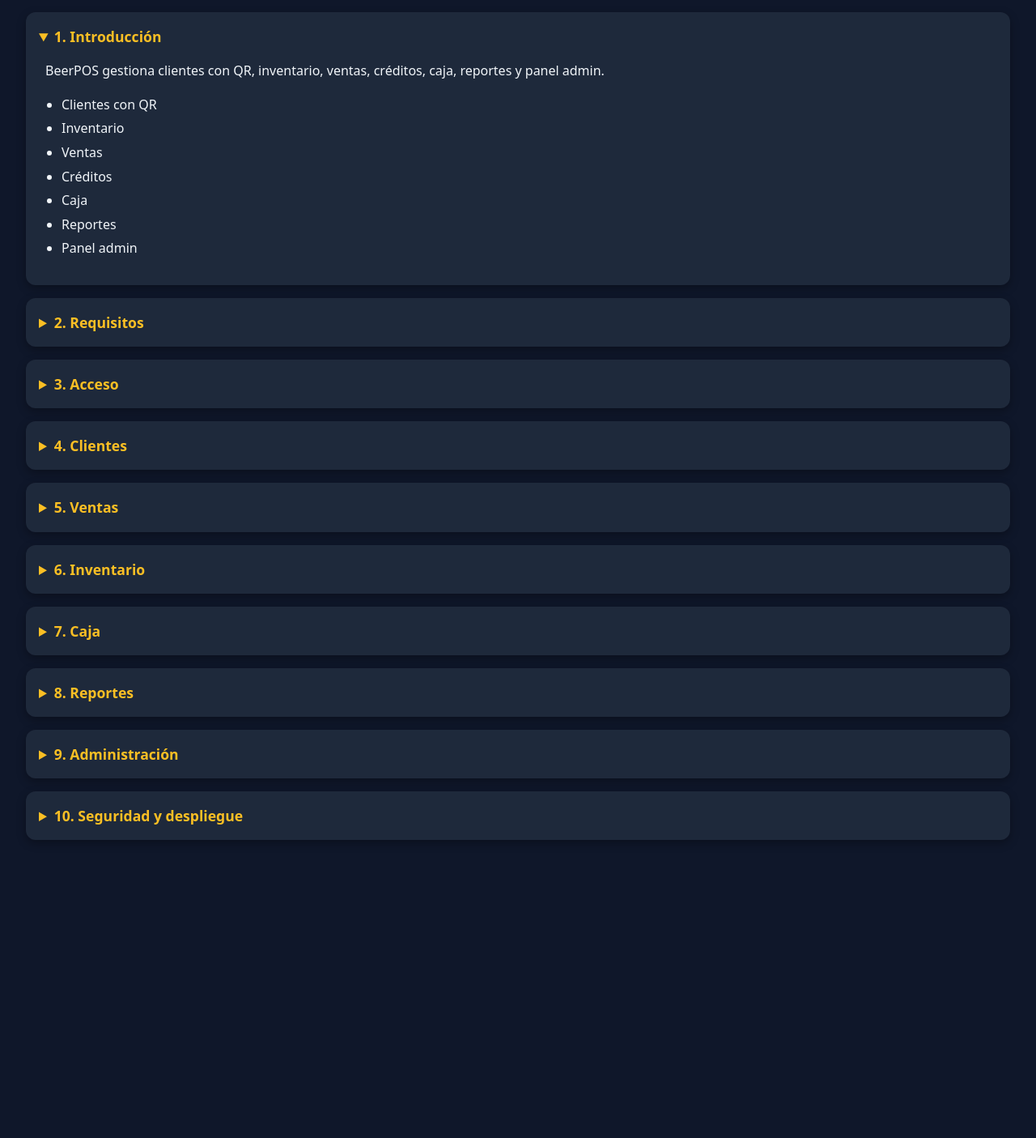
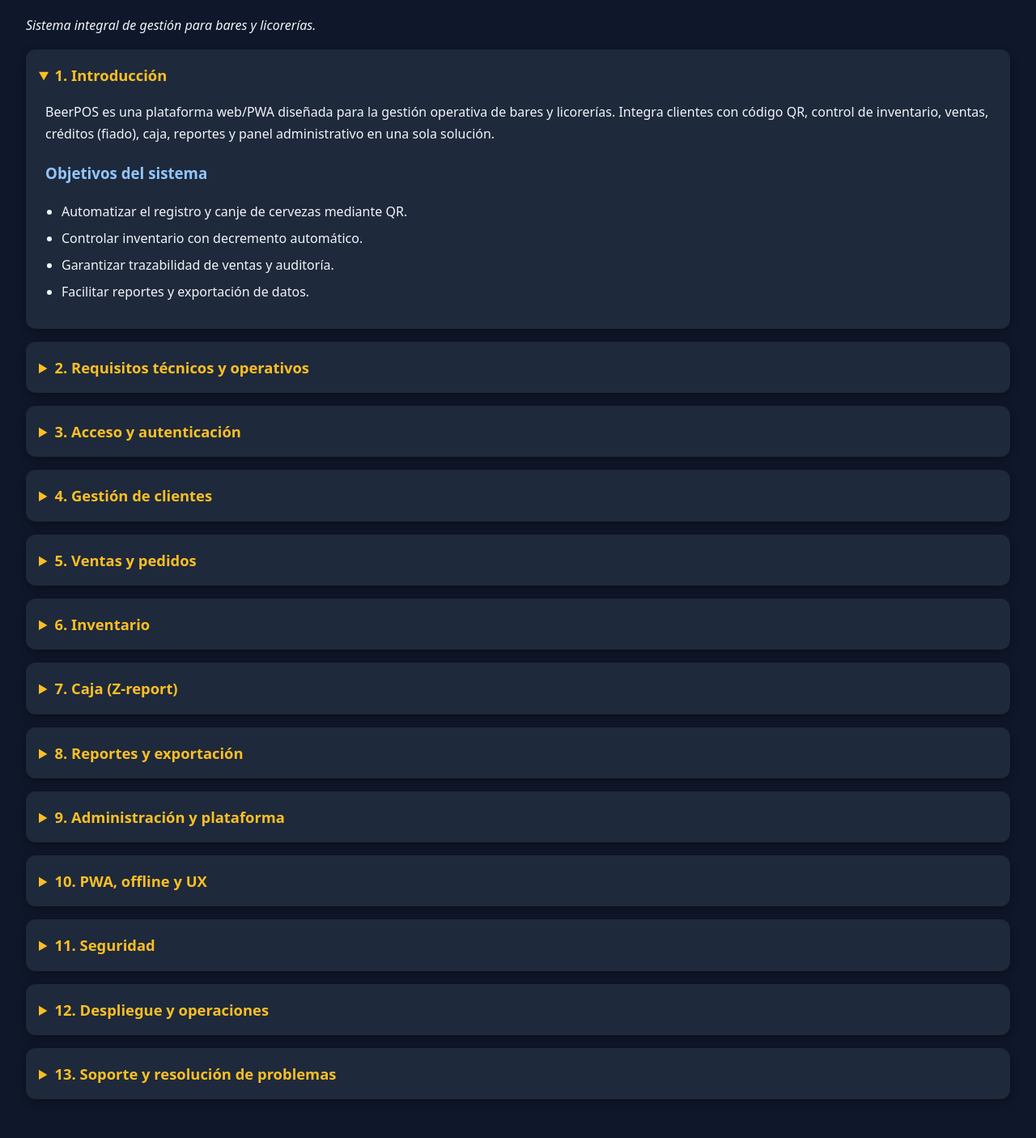
Before and after one commit to angelrojas428-git/beerpos, a plain HTML site: page docs/MANUAL.html in a window 1280 px wide. Shown: the part 121-1526 px from the top of the page at 81% size. Before the commit the page ends 1206 px from the top, so only its background shows below. Drawn offline with Linux system fonts and the light colour scheme.

Commit message:
docs: professional comprehensive manual

```diff
--- a/docs/MANUAL.html
+++ b/docs/MANUAL.html
@@ -2,29 +2,83 @@
 <html lang="es">
 <head>
 <meta charset="UTF-8" />
-<title>Manual de Usuario — BeerPOS</title>
+<title>Manual Profesional — BeerPOS</title>
 <style>
-body{font-family:system-ui,-apple-system,Segoe UI,Roboto,sans-serif;background:#0f172a;color:#f1f5f9;margin:0;padding:2rem;line-height:1.6}
-h1{color:#fbbf24;border-bottom:2px solid #fbbf24;padding-bottom:.5rem}
+body{font-family:system-ui,-apple-system,Segoe UI,Roboto,sans-serif;background:#0f172a;color:#f1f5f9;margin:0;padding:2rem;line-height:1.7}
+h1{color:#fbbf24;border-bottom:2px solid #fbbf24;padding-bottom:.5rem;font-size:2rem}
+h2{color:#fcd34d;margin-top:1.5rem}
+h3{color:#93c5fd}
 details{background:#1e293b;border-radius:12px;padding:1rem;margin:1rem 0;box-shadow:0 4px 12px rgba(0,0,0,.3)}
-summary{cursor:pointer;font-weight:700;color:#fbbf24;font-size:1.1rem}
-summary:hover{color:#fcd34d}
+summary{cursor:pointer;font-weight:700;color:#fbbf24;font-size:1.15rem}
+summary:hover{color:#fde68a}
 .content{margin-top:.75rem;padding-left:.5rem}
-ul{padding-left:1.25rem} li{margin:.25rem 0}
-code{background:#0f172a;padding:.1rem .3rem;border-radius:4px}
+ul,ol{padding-left:1.25rem} li{margin:.35rem 0}
+code{background:#0f172a;padding:.1rem .3rem;border-radius:4px;color:#34d399}
+table{width:100%;border-collapse:collapse;margin:.5rem 0}
+th,td{border:1px solid #334155;padding:.5rem;text-align:left}
+th{background:#0f172a}
 </style>
 </head>
 <body>
-<h1>Manual de Usuario — BeerPOS</h1>
-<details open><summary>1. Introducción</summary><div class="content"><p>BeerPOS gestiona clientes con QR, inventario, ventas, créditos, caja, reportes y panel admin.</p><ul><li>Clientes con QR</li><li>Inventario</li><li>Ventas</li><li>Créditos</li><li>Caja</li><li>Reportes</li><li>Panel admin</li></ul></div></details>
-<details><summary>2. Requisitos</summary><div class="content"><ul><li>Navegador moderno o PWA instalable.</li><li>Conexión a internet o red local.</li><li>Admin: Node.js 18+, PostgreSQL 14+, variables de entorno.</li></ul></div></details>
-<details><summary>3. Acceso</summary><div class="content"><p>Inicia sesión con credenciales de staff o PIN y selecciona establecimiento.</p></div></details>
-<details><summary>4. Clientes</summary><div class="content"><p>Registro con QR, saldo, historial, recargas, canjes, fiado y lealtad (bronce/plata/oro).</p></div></details>
-<details><summary>5. Ventas</summary><div class="content"><p>Venta rápida por QR, combo purchase, pedidos, tickets térmicos 58/80mm.</p></div></details>
-<details><summary>6. Inventario</summary><div class="content"><p>Stock, auto-decremento, alertas de stock bajo, historial.</p></div></details>
-<details><summary>7. Caja</summary><div class="content"><p>Apertura/cierre de turno, esperado vs contado, Z-report.</p></div></details>
-<details><summary>8. Reportes</summary><div class="content"><p>Ventas por hora/día, top clientes, export CSV/Excel/PDF, auditoría.</p></div></details>
-<details><summary>9. Administración</summary><div class="content"><p>Staff, configuración, plataforma (onboarding, backup JSON).</p></div></details>
-<details><summary>10. Seguridad y despliegue</summary><div class="content"><p>Rate limiting, sesiones, HTTPS, Docker, monitoreo /api/health.</p></div></details>
+<h1>Manual Profesional — BeerPOS</h1>
+<p><em>Sistema integral de gestión para bares y licorerías.</em></p>
+
+<details open><summary>1. Introducción</summary><div class="content">
+<p>BeerPOS es una plataforma web/PWA diseñada para la gestión operativa de bares y licorerías. Integra clientes con código QR, control de inventario, ventas, créditos (fiado), caja, reportes y panel administrativo en una sola solución.</p>
+<h3>Objetivos del sistema</h3>
+<ul><li>Automatizar el registro y canje de cervezas mediante QR.</li><li>Controlar inventario con decremento automático.</li><li>Garantizar trazabilidad de ventas y auditoría.</li><li>Facilitar reportes y exportación de datos.</li></ul>
+</div></details>
+
+<details><summary>2. Requisitos técnicos y operativos</summary><div class="content">
+<h3>Clientes finales</h3>
+<ul><li>Navegador moderno (Chrome, Edge, Safari, Firefox) o PWA instalable.</li><li>Conexión a internet o red local del establecimiento.</li><li>QR impreso o en pantalla.</li></ul>
+<h3>Administradores / operadores</h3>
+<ul><li>Node.js 18+ y PostgreSQL 14+ (o Docker Compose).</li><li>Variables de entorno configuradas (.env): DATABASE_URL, SESSION secret, CORS origin.</li><li>Impresora térmica 58/80mm (opcional).</li><li>HTTPS en producción.</li></ul>
+</div></details>
+
+<details><summary>3. Acceso y autenticación</summary><div class="content">
+<ol><li>Abrir la URL del sistema.</li><li>Ingresar credenciales de staff (admin, bartender, cajero) o PIN.</li><li>Seleccionar establecimiento si aplica.</li></ol>
+<p>Seguridad: rate limiting en login, bloqueo por intentos fallidos, expiración de sesiones configurable, 2FA para admin (opcional).</p>
+</div></details>
+
+<details><summary>4. Gestión de clientes</summary><div class="content">
+<ul><li>Registro: nombre, documento, teléfono → genera QR único.</li><li>Consulta de saldo de cervezas e historial de compras.</li><li>Recarga de saldo (compra) y canje (redención).</li><li>Crédito/fiado: límite configurable, lista de morosos, notificaciones.</li><li>Lealtad: puntos por compra, niveles bronce/plata/oro con descuentos.</li></ul>
+</div></details>
+
+<details><summary>5. Ventas y pedidos</summary><div class="content">
+<ul><li>Venta rápida por QR o búsqueda de cliente.</li><li>Combo purchase con pago (efectivo/transferencia).</li><li>Pedidos de clientes con estados.</li><li>Impresión de ticket térmico (58/80mm) con auto-impresión opcional.</li></ul>
+</div></details>
+
+<details><summary>6. Inventario</summary><div class="content">
+<ul><li>Registro de stock (cajas/botellas).</li><li>Auto-decremento al vender.</li><li>Alertas de stock bajo (umbral configurable).</li><li>Historial de entradas/salidas.</li></ul>
+</div></details>
+
+<details><summary>7. Caja (Z-report)</summary><div class="content">
+<ul><li>Apertura y cierre de turno.</li><li>Comparación esperado vs contado, diferencia.</li><li>Historial de cierres diarios.</li></ul>
+</div></details>
+
+<details><summary>8. Reportes y exportación</summary><div class="content">
+<ul><li>Ventas por día/hora, top clientes, desglose diario.</li><li>Filtros por fecha, bartender, tipo, cliente.</li><li>Exportación a CSV, Excel (.xlsx) y PDF.</li><li>Auditoría de acciones (usuario, acción, entidad, fecha, IP).</li></ul>
+</div></details>
+
+<details><summary>9. Administración y plataforma</summary><div class="content">
+<ul><li>Gestión de staff: roles, PIN, bloqueo por intentos.</li><li>Configuración de establecimiento: precio, tema, logo.</li><li>Plataforma (super-admin): onboarding, suscripciones, backup JSON.</li></ul>
+</div></details>
+
+<details><summary>10. PWA, offline y UX</summary><div class="content">
+<ul><li>Instalación como app (Agregar a pantalla de inicio).</li><li>Service worker cachea assets; funciona offline parcialmente.</li><li>Modo oscuro/claro, impresión térmica, teclado numérico.</li></ul>
+</div></details>
+
+<details><summary>11. Seguridad</summary><div class="content">
+<ul><li>Rate limiting en login, redeem y fast-sale.</li><li>Sesiones con expiración configurable.</li><li>Auditoría de acciones con IP.</li><li>Backup automático recomendado.</li></ul>
+</div></details>
+
+<details><summary>12. Despliegue y operaciones</summary><div class="content">
+<ul><li>Docker Compose con PostgreSQL y Redis.</li><li>HTTPS con certificado SSL.</li><li>Endpoint /api/health para monitoreo.</li><li>Backup automático (export JSON diario).</li></ul>
+</div></details>
+
+<details><summary>13. Soporte y resolución de problemas</summary><div class="content">
+<ul><li>Revisar logs del backend y /api/health.</li><li>Verificar conectividad DB.</li><li>Limpiar caché del navegador si hay problemas de carga.</li><li>Contactar administrador de plataforma para incidencias.</li></ul>
+</div></details>
 </body>
 </html>
```
